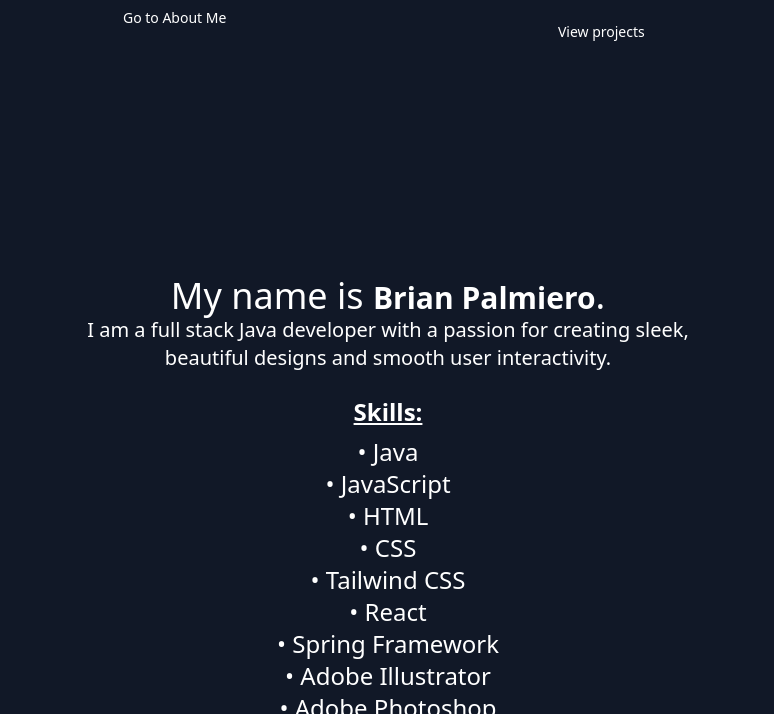
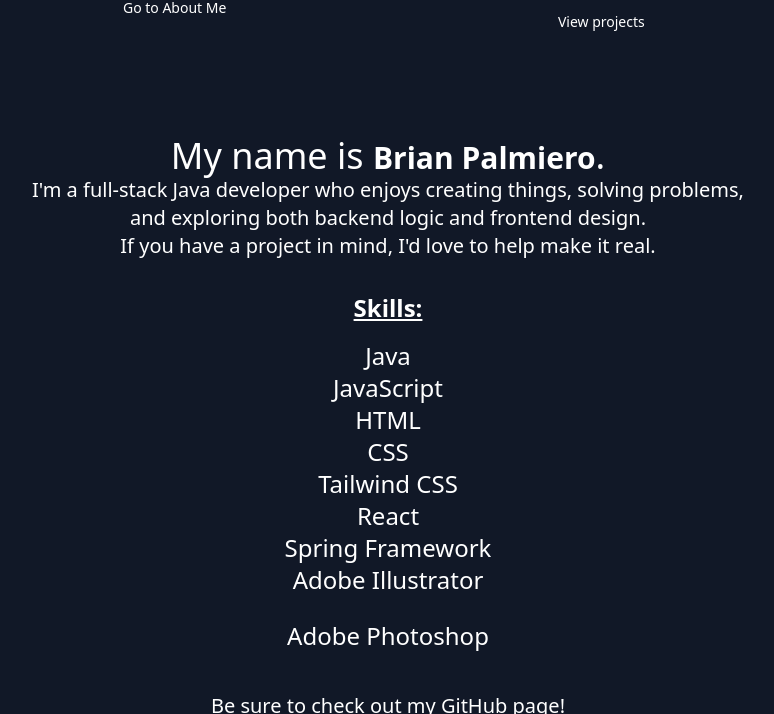
Before and after one commit to bpalmiero85/bpalmiero85.github.io, a website built with Vite: page index.html in a window 1280 px wide. Shown: the part 1283-1997 px from the top of the page, without its empty margins (252-1026 px from the left). Built offline with nearby package versions, Linux system fonts and the light colour scheme.

Commit message:
Text styling fixes

```diff
--- a/index.html
+++ b/index.html
@@ -79,7 +79,7 @@
             </p>
           </div>
           <div class="flex justify-center">
-            <a href="#projects" class="bg-primary-700 hover:bg-primary-800 focus:ring-primary-300 dark:bg-primary-600 dark:hover:bg-primary-700 dark:focus:ring-primary-800 inline-flex items-center justify-center rounded-lg px-5 py-2.5 text-center text-sm font-medium focus:outline-none focus:ring-4">
+            <a href="#projects" class="bg-primary-700 hover:bg-primary-800 focus:ring-primary-300 dark:bg-primary-600 dark:hover:bg-primary-700 dark:focus:ring-primary-800 inline-flex items-center justify-center rounded-lg px-5 text-center text-sm font-medium focus:outline-none focus:ring-4">
               View projects
             </a>
           </div>
@@ -87,29 +87,30 @@
       </div>
     </div>
   </section>
-  <section id="about" class="dark:bg-gray-900 py-8 lg:py-16">
-    <div class="py-8 lg:py-16 px-4 mx-auto max-w-screen-md text-center">
+  <section id="about" class="dark:bg-gray-900">
+    <div class="py-8 lg:py-2 px-4 mx-auto max-w-screen-md text-center relative ">
       <h3 class="dark:text-gray-400 text-4xl">My name is <strong class="text-3xl">Brian Palmiero</strong>.</h3>
-      <p class="text-xl">I am a full stack Java developer with a passion for creating sleek, <br />beautiful designs and smooth user interactivity.</p>
+      <p class="text-xl">I&apos;m a full-stack Java developer who enjoys creating things, solving problems, and exploring both backend logic and frontend design. <br />If you have a project in mind, I&apos;d love to help make it real.</p>
       <ol class="p-4">
-        <h2 class="text-2xl p-2 underline"><strong>Skills:</strong></h2>
-        <li class="text-2xl">&#8226 Java</li>
-        <li class="text-2xl">&#8226 JavaScript</li>
-        <li class="text-2xl">&#8226 HTML</li>
-        <li class="text-2xl">&#8226 CSS</li>
-        <li class="text-2xl">&#8226 Tailwind CSS</li>
-        <li class="text-2xl">&#8226 React</li>
-        <li class="text-2xl">&#8226 Spring Framework</li>
-        <li class="text-2xl">&#8226 Adobe Illustrator</li>
-        <li class="text-2xl">&#8226 Adobe Photoshop</li>
+        <h2 class="text-2xl p-2 underline py-4"><strong>Skills:</strong></h2>
+        <li class="text-2xl">Java</li>
+        <li class="text-2xl">JavaScript</li>
+        <li class="text-2xl">HTML</li>
+        <li class="text-2xl">CSS</li>
+        <li class="text-2xl">Tailwind CSS</li>
+        <li class="text-2xl">React</li>
+        <li class="text-2xl">Spring Framework</li>
+        <li class="text-2xl">Adobe Illustrator</li>
+        <li class="text-2xl py-6">Adobe Photoshop</li>
       </ol>
       <p class="text-xl">Be sure to check out my GitHub page!</p>
-      <a href="https://github.com/bpalmiero85/bpalmiero85.github.io">
+      <a href="https://github.com/bpalmiero85">
+        <p class="text-med">https://github.com/bpalmiero85</p>
         <img src="src/assets/Images/github-mark-white.png" alt="GitHub Octocat Logo" class="mx-auto" width="35px" height="35px">
       </a>
     </div>
   </section>
-  <section id="contact" class="dark:bg-gray-900 py-8 lg:py-16">
+  <section id="contact" class="dark:bg-gray-900 py-8 lg:py-6">
     <div class="py-8 lg:py-16 px-4 mx-auto max-w-screen-md">
       <h3 class="mb-4 text-5xl tracking-tight font-extrabold text-center dark:text-white">Contact</h3>
       <p class="mb-8 lg:mb-16 font-light text-center text-gray-500 dark:text-gray-400 sm:text-xl">
@@ -144,12 +145,12 @@
   </section>
   <section id="projects" class="dark:bg-gray-900 py-8 lg:py-16">
     <div class="mx-auto max-w-screen-xl py-8 px-4 sm:py-16 lg:px-6">
-      <div class="mb-8 max-w-screen-md lg:mb-16">
-        <h2 class="mb-4 text-4xl font-extrabold tracking-tight dark:text-white">
+      <div class="mb-8 max-w-screen-md lg:mb-16 mx-auto text-center">
+        <h2 class="mb-4 text-4xl font-extrabold text-center dark:text-white">
           Please check out some projects I have done.
         </h2>
       </div>
-        <p class="text-gray-500 dark:text-gray-400 sm:text-xl">
+        <p class="text-gray-500 text-center dark:text-gray-400 sm:text-xl">
           I hope you enjoy them.
         </p>
       </div>
```
